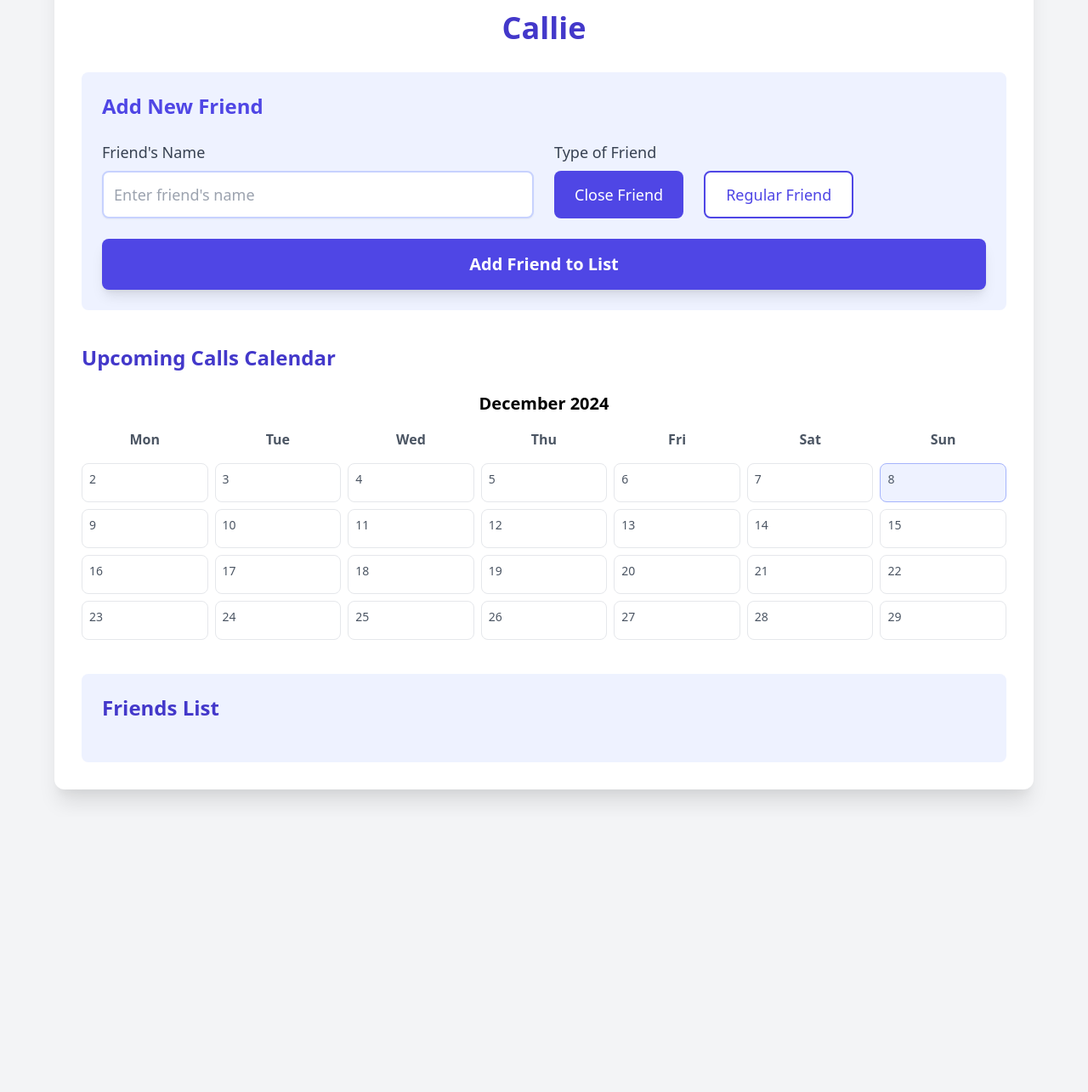
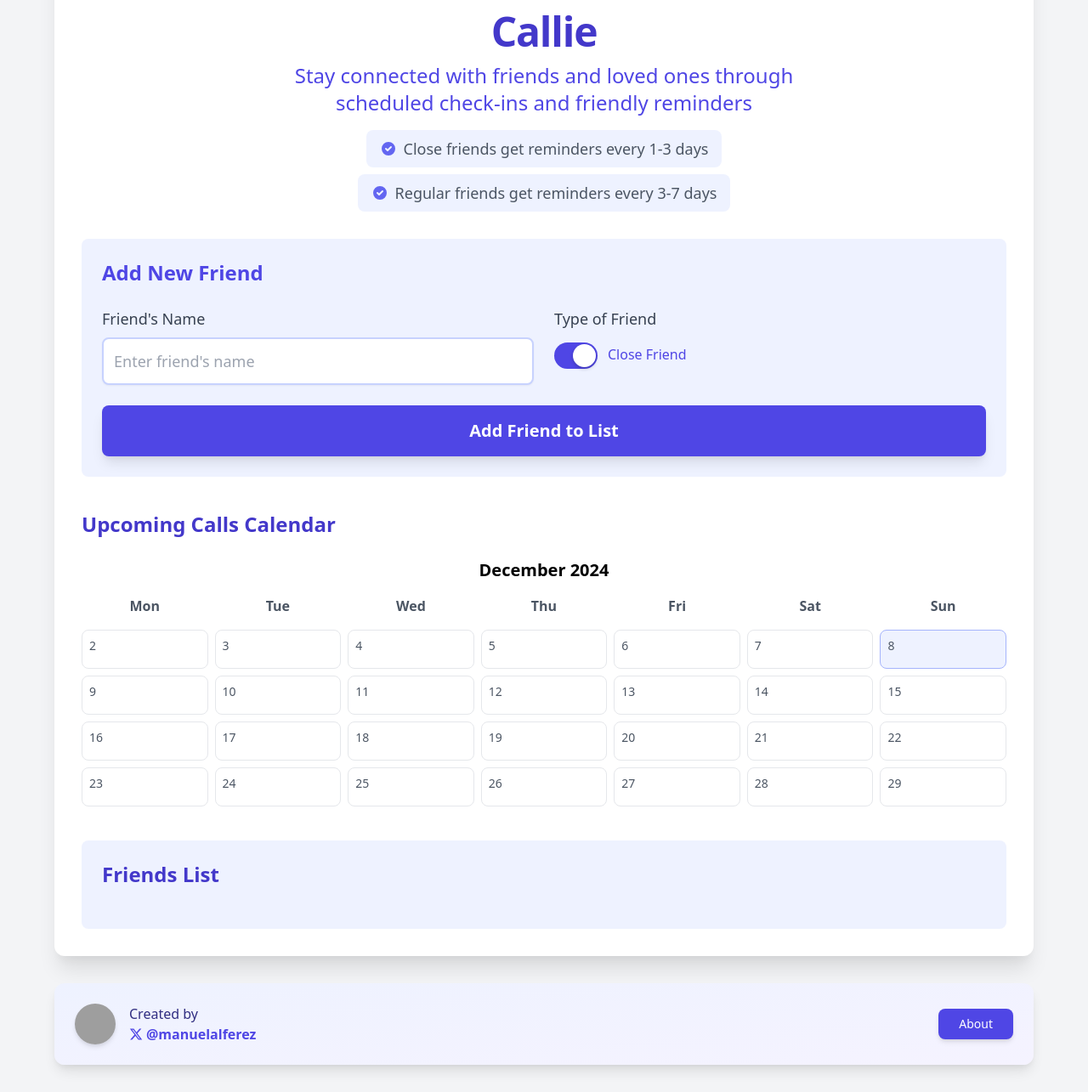
Before and after one commit to manuelalferez/callie, a plain HTML site: page index.html in a window 1280 px wide. Shown: the part 163-1448 px from the top of the page at 85% size. Before the commit the page ends 1124 px from the top, so only its background shows below. Drawn offline with nearby package versions, Linux system fonts and the light colour scheme; grey boxes are pictures that could not be loaded.

Commit message:
feat: added the what and how

```diff
--- a/index.html
+++ b/index.html
@@ -23,6 +23,62 @@
       href="https://cdn.jsdelivr.net/npm/tailwindcss@2.2.19/dist/tailwind.min.css"
       rel="stylesheet"
     />
+    <style>
+      /* iOS Switch styles */
+      .switch {
+        position: relative;
+        display: inline-block;
+        width: 51px;
+        height: 31px;
+        transform: translateY(2px);
+      }
+
+      .switch input {
+        opacity: 0;
+        width: 0;
+        height: 0;
+      }
+
+      .slider {
+        position: absolute;
+        cursor: pointer;
+        top: 0;
+        left: 0;
+        right: 0;
+        bottom: 0;
+        background-color: #e9e9ea;
+        transition: 0.4s;
+        border-radius: 31px;
+      }
+
+      .slider:before {
+        position: absolute;
+        content: "";
+        height: 27px;
+        width: 27px;
+        left: 2px;
+        bottom: 2px;
+        background-color: white;
+        transition: 0.3s;
+        border-radius: 50%;
+        box-shadow: 0 2px 4px rgba(0, 0, 0, 0.2);
+      }
+
+      input:checked + .slider {
+        background-color: #4f46e5;
+      }
+
+      input:checked + .slider:before {
+        transform: translateX(20px);
+      }
+
+      .switch-label {
+        margin-left: 12px;
+        font-size: 16px;
+        font-weight: 500;
+        color: #4f46e5;
+      }
+    </style>
   </head>
   <body class="bg-gray-100 min-h-screen p-4 md:p-8">
     <div id="app" class="max-w-6xl mx-auto">
@@ -34,10 +90,58 @@
             class="w-20 h-20 md:w-24 md:h-24 mb-4"
           />
           <h1
-            class="text-3xl md:text-4xl font-bold text-center text-indigo-700"
+            class="text-4xl md:text-5xl font-extrabold text-center text-indigo-700 tracking-tight"
           >
             Callie
           </h1>
+          <div class="max-w-2xl mx-auto">
+            <p
+              class="text-xl md:text-2xl text-center text-indigo-600 mt-3 font-medium"
+            >
+              Stay connected with friends and loved ones through scheduled
+              check-ins and friendly reminders
+            </p>
+            <div class="mt-4 flex flex-col items-center text-center">
+              <div
+                class="inline-flex items-center text-gray-600 bg-indigo-50 rounded-lg px-4 py-2 mb-2"
+              >
+                <svg
+                  xmlns="http://www.w3.org/2000/svg"
+                  class="h-5 w-5 text-indigo-500 mr-2"
+                  viewBox="0 0 20 20"
+                  fill="currentColor"
+                >
+                  <path
+                    fill-rule="evenodd"
+                    d="M10 18a8 8 0 100-16 8 8 0 000 16zm3.707-9.293a1 1 0 00-1.414-1.414L9 10.586 7.707 9.293a1 1 0 00-1.414 1.414l2 2a1 1 0 001.414 0l4-4z"
+                    clip-rule="evenodd"
+                  />
+                </svg>
+                <span class="text-base md:text-lg font-medium"
+                  >Close friends get reminders every 1-3 days</span
+                >
+              </div>
+              <div
+                class="inline-flex items-center text-gray-600 bg-indigo-50 rounded-lg px-4 py-2"
+              >
+                <svg
+                  xmlns="http://www.w3.org/2000/svg"
+                  class="h-5 w-5 text-indigo-500 mr-2"
+                  viewBox="0 0 20 20"
+                  fill="currentColor"
+                >
+                  <path
+                    fill-rule="evenodd"
+                    d="M10 18a8 8 0 100-16 8 8 0 000 16zm3.707-9.293a1 1 0 00-1.414-1.414L9 10.586 7.707 9.293a1 1 0 00-1.414 1.414l2 2a1 1 0 001.414 0l4-4z"
+                    clip-rule="evenodd"
+                  />
+                </svg>
+                <span class="text-base md:text-lg font-medium"
+                  >Regular friends get reminders every 3-7 days</span
+                >
+              </div>
+            </div>
+          </div>
         </div>
 
         <!-- Add Friend Form -->
@@ -67,28 +171,23 @@
                 class="block text-base md:text-lg font-medium text-gray-700 mb-2"
                 >Type of Friend</label
               >
-              <div class="mt-1 flex flex-row gap-2 md:space-x-4">
-                <button
-                  onclick="setCloseness(true)"
-                  id="closeBtn"
-                  class="px-4 md:px-6 py-2 md:py-3 rounded-lg text-base md:text-lg font-medium transition-all duration-200 hover:transform hover:scale-105 bg-indigo-600 text-white w-full md:w-auto"
-                >
-                  Close Friend
-                </button>
-                <button
-                  onclick="setCloseness(false)"
-                  id="regularBtn"
-                  class="px-4 md:px-6 py-2 md:py-3 rounded-lg text-base md:text-lg font-medium transition-all duration-200 hover:transform hover:scale-105 bg-white text-indigo-600 border-2 border-indigo-600 w-full md:w-auto"
-                >
-                  Regular Friend
-                </button>
+              <div class="mt-3 flex items-center">
+                <label class="switch">
+                  <input
+                    type="checkbox"
+                    onchange="setCloseness(this.checked)"
+                    checked
+                  />
+                  <span class="slider"></span>
+                </label>
+                <span class="switch-label" id="switchLabel">Close Friend</span>
               </div>
             </div>
           </div>
 
           <button
             onclick="addFriend()"
-            class="bg-indigo-600 text-white px-8 md:px-12 py-3 md:py-4 rounded-lg text-lg md:text-xl font-bold hover:bg-indigo-700 transition-colors duration-200 w-full shadow-lg hover:shadow-xl"
+            class="bg-indigo-600 text-white px-8 md:px-12 py-3 md:py-4 rounded-lg text-lg md:text-xl font-bold hover:bg-indigo-700 transition-colors duration-200 w-full shadow-lg hover:shadow-xl hover:transform hover:scale-105"
           >
             Add Friend to List
           </button>
@@ -136,12 +235,9 @@
 
       function setCloseness(close) {
         isClose = close;
-        document.getElementById("closeBtn").className = close
-          ? "px-4 md:px-6 py-2 md:py-3 rounded-lg text-base md:text-lg font-medium transition-all duration-200 hover:transform hover:scale-105 bg-indigo-600 text-white w-full md:w-auto"
-          : "px-4 md:px-6 py-2 md:py-3 rounded-lg text-base md:text-lg font-medium transition-all duration-200 hover:transform hover:scale-105 bg-white text-indigo-600 border-2 border-indigo-600 w-full md:w-auto";
-        document.getElementById("regularBtn").className = !close
-          ? "px-4 md:px-6 py-2 md:py-3 rounded-lg text-base md:text-lg font-medium transition-all duration-200 hover:transform hover:scale-105 bg-indigo-600 text-white w-full md:w-auto"
-          : "px-4 md:px-6 py-2 md:py-3 rounded-lg text-base md:text-lg font-medium transition-all duration-200 hover:transform hover:scale-105 bg-white text-indigo-600 border-2 border-indigo-600 w-full md:w-auto";
+        document.getElementById("switchLabel").textContent = close
+          ? "Close Friend"
+          : "Regular Friend";
       }
 
       function addFriend() {
@@ -167,6 +263,7 @@
         // Reset form
         nameInput.value = "";
         setCloseness(true);
+        document.querySelector(".switch input").checked = true;
 
         // Save and refresh
         saveFriends();
@@ -313,18 +410,29 @@
                 .map(
                   (friend) => `
                 <div
-                  class="mb-2 p-2 rounded-lg text-sm bg-white shadow cursor-move"
+                  class="relative mb-2 p-2 rounded-lg text-sm bg-white shadow hover:shadow-md transition-all cursor-move active:cursor-grabbing group"
                   draggable="true"
                   ondragstart="handleDragStart(event, ${friend.id}, '${
                     friend.nextCallDate
                   }')"
                 >
+                  <svg xmlns="http://www.w3.org/2000/svg" width="32" height="32" viewBox="0 0 24 24" class="h-4 w-4 absolute top-1 right-1 text-gray-400 opacity-0 group-hover:opacity-100 transition-opacity"><path fill="currentColor" d="M8.5 7a1.5 1.5 0 1 0 0-3a1.5 1.5 0 0 0 0 3m0 6.5a1.5 1.5 0 1 0 0-3a1.5 1.5 0 0 0 0 3m1.5 5a1.5 1.5 0 1 1-3 0a1.5 1.5 0 0 1 3 0M15.5 7a1.5 1.5 0 1 0 0-3a1.5 1.5 0 0 0 0 3m1.5 5a1.5 1.5 0 1 1-3 0a1.5 1.5 0 0 1 3 0m-1.5 8a1.5 1.5 0 1 0 0-3a1.5 1.5 0 0 0 0 3"/></svg>
                   <div class="flex items-center gap-2">
                     <img src="${friend.avatar}" class="w-6 h-6 rounded-full" />
                     <div class="font-medium truncate">${friend.name}</div>
                   </div>
-                  <div class="text-xs text-gray-600">
-                    ${friend.isClose ? "Close Friend" : "Regular Friend"}
+                  <div class="text-xs text-gray-600 mt-1 flex items-center gap-1">
+                    ${
+                      friend.isClose
+                        ? `<svg xmlns="http://www.w3.org/2000/svg" class="h-3 w-3 text-pink-500" viewBox="0 0 24 24" fill="currentColor">
+                            <path d="M12.001 4.529c2.349-2.109 5.979-2.039 8.242.228 2.262 2.268 2.34 5.88.236 8.236l-8.48 8.492-8.478-8.492c-2.104-2.356-2.025-5.974.236-8.236 2.265-2.264 5.888-2.34 8.244-.228z"/>
+                          </svg>
+                          <span>Close friend</span>`
+                        : `<svg xmlns="http://www.w3.org/2000/svg" class="h-3 w-3 text-blue-500" viewBox="0 0 24 24" fill="currentColor">
+                            <path d="M7.5 6.5C7.5 8.981 9.519 11 12 11s4.5-2.019 4.5-4.5S14.481 2 12 2 7.5 4.019 7.5 6.5zM20 21h1v-1c0-3.859-3.141-7-7-7h-4c-3.86 0-7 3.141-7 7v1h17z"/>
+                          </svg>
+                          <span>Regular friend</span>`
+                    }
                   </div>
                   ${
                     isToday(date)
@@ -332,10 +440,7 @@
                          class="text-green-600 hover:text-green-800 text-xs mt-2 bg-green-50 px-2 py-1 rounded w-full">
                          Mark as Called
                        </button>`
-                      : `<button onclick="removeFriend(${friend.id})"
-                         class="text-red-600 hover:text-red-800 text-xs mt-2 w-full">
-                         Remove
-                       </button>`
+                      : ""
                   }
                 </div>
               `
@@ -422,15 +527,21 @@
                   <h3 class="font-bold text-lg md:text-xl text-gray-800">${
                     friend.name
                   }</h3>
-                  <span class="inline-block px-3 py-1 rounded-full text-xs md:text-sm ${
+                  <span class="inline-flex items-center gap-1.5 px-3 py-1 rounded-lg text-xs md:text-sm ${
                     friend.isClose
                       ? "bg-green-100 text-green-700"
                       : "bg-blue-100 text-blue-700"
                   }">
                     ${
                       friend.isClose
-                        ? "Close Friend (1-3 days)"
-                        : "Regular Friend (3-7 days)"
+                        ? `<svg xmlns="http://www.w3.org/2000/svg" class="h-4 w-4" viewBox="0 0 24 24" fill="currentColor">
+                            <path d="M12.001 4.529c2.349-2.109 5.979-2.039 8.242.228 2.262 2.268 2.34 5.88.236 8.236l-8.48 8.492-8.478-8.492c-2.104-2.356-2.025-5.974.236-8.236 2.265-2.264 5.888-2.34 8.244-.228z"/>
+                          </svg>
+                          Close Friend`
+                        : `<svg xmlns="http://www.w3.org/2000/svg" class="h-4 w-4" viewBox="0 0 24 24" fill="currentColor">
+                            <path d="M7.5 6.5C7.5 8.981 9.519 11 12 11s4.5-2.019 4.5-4.5S14.481 2 12 2 7.5 4.019 7.5 6.5zM20 21h1v-1c0-3.859-3.141-7-7-7h-4c-3.86 0-7 3.141-7 7v1h17z"/>
+                          </svg>
+                          Regular Friend`
                     }
                   </span>
                 </div>
@@ -500,4 +611,48 @@
       };
     </script>
   </body>
+  <div class="mt-8 max-w-6xl mx-auto">
+    <div
+      class="bg-gradient-to-br from-indigo-50 to-purple-50 rounded-xl shadow-lg p-6 flex flex-col md:flex-row items-center justify-between gap-4"
+    >
+      <div class="flex items-center gap-4">
+        <img
+          src="https://api.dicebear.com/9.x/adventurer-neutral/svg?seed=manuelalferezruiz"
+          alt="Footer Avatar"
+          class="w-12 h-12 rounded-full shadow-md"
+        />
+        <div>
+          <div class="font-medium text-indigo-900">Created by</div>
+          <a
+            href="https://twitter.com/manuelalferez"
+            target="_blank"
+            rel="noopener noreferrer"
+            class="text-indigo-600 hover:text-indigo-800 transition-colors font-semibold flex items-center gap-1"
+          >
+            <svg
+              xmlns="http://www.w3.org/2000/svg"
+              width="16"
+              height="16"
+              viewBox="0 0 24 24"
+              fill="currentColor"
+              class="inline-block"
+            >
+              <path
+                d="M18.244 2.25h3.308l-7.227 8.26 8.502 11.24H16.17l-5.214-6.817L4.99 21.75H1.68l7.73-8.835L1.254 2.25H8.08l4.713 6.231zm-1.161 17.52h1.833L7.084 4.126H5.117z"
+              />
+            </svg>
+            @manuelalferez
+          </a>
+        </div>
+      </div>
+      <a
+        href="https://manuelalferez.com"
+        target="_blank"
+        rel="noopener noreferrer"
+        class="px-6 py-2 bg-indigo-600 text-white rounded-lg hover:bg-indigo-700 transition-colors shadow-md hover:shadow-lg text-sm font-medium"
+      >
+        About
+      </a>
+    </div>
+  </div>
 </html>
```
